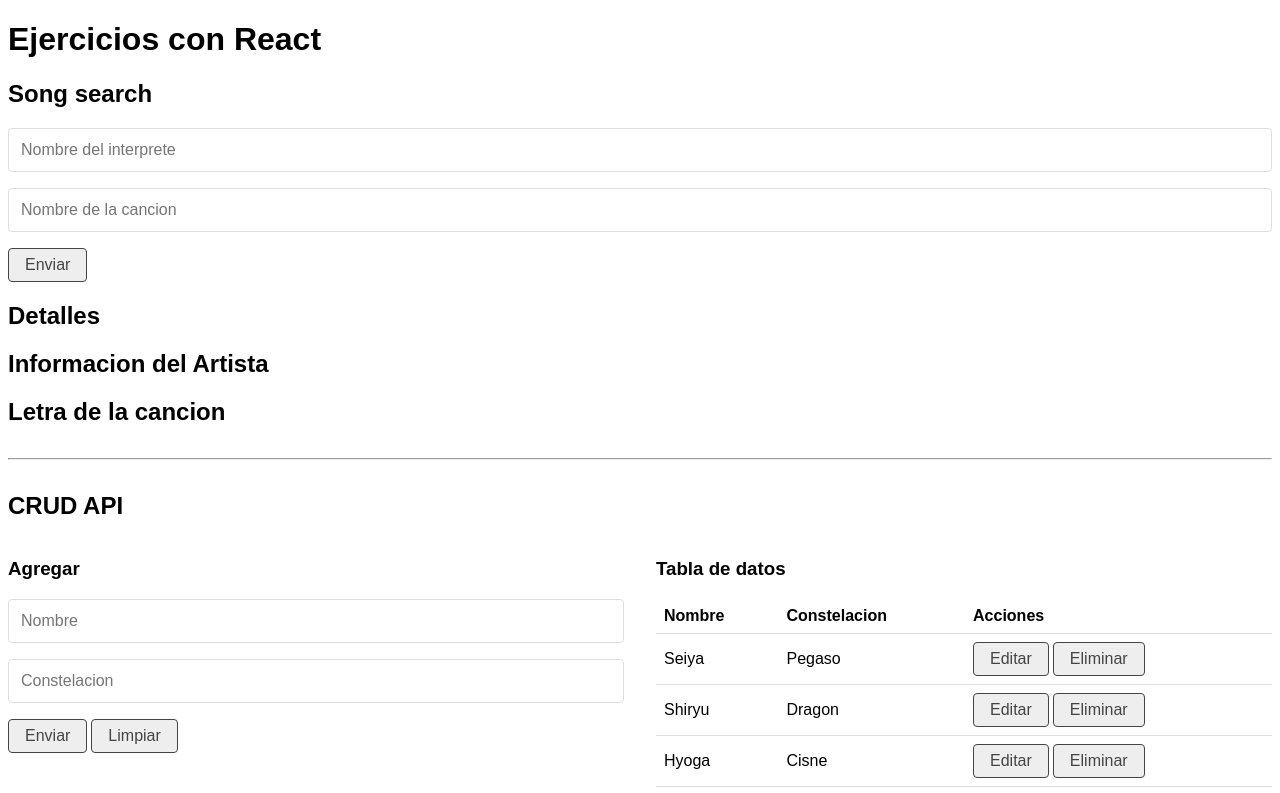
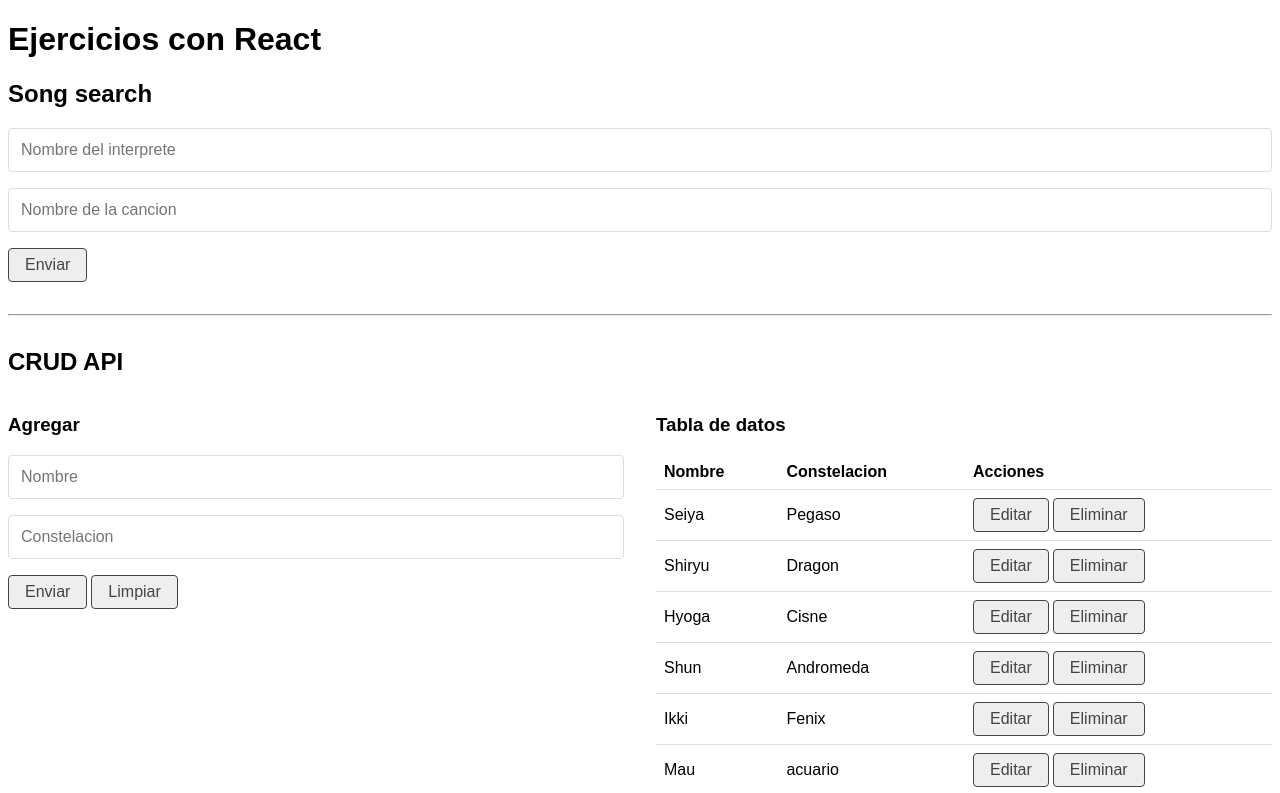
Before and after one commit to MauricioA03/react-ejercicios, a React (Create React App) app: page / in a window 1280 px wide. Shown: the top 793 px of the page. Built offline with nearby package versions, Linux system fonts and the light colour scheme; data requests are answered from the project's data file.

Commit message:
React-40-Song Search- Data conditional Render(2/5)

```diff
--- a/src/components/SongSearch/SongDetails.js
+++ b/src/components/SongSearch/SongDetails.js
@@ -1,13 +1,22 @@
 import SongArtist from "./SongArtist";
 import SongLyric from "./SongLyric";
+import Message from "../Message";
 
 const SongDetails = ({search, lyric, bio}) => {
+    if (!lyric || !bio) return null;
+
+
     return (
-        <div>
-            <h2>Detalles</h2>
-            <SongArtist/>
-            <SongLyric/>
-        </div>
+        <>
+            {lyric.error || lyric.err || lyric.name === "AbortError" ?
+                <Message
+                    msg={`Error: no exixte la cancion '${search.song}'`}
+                    bgColor={"#dc3545"}/> : <SongLyric/>}
+            {bio.artists ? <SongArtist/> :
+                <Message
+                    msg={`Error: no exixte el interprete '${search.artist}'`}
+                    bgColor={"#dc3545"}/>}
+        </>
     );
 }
 
--- a/src/components/SongSearch/SongSearch.js
+++ b/src/components/SongSearch/SongSearch.js
@@ -19,8 +19,13 @@ const SongSearch = () => {
             let artistUrl = `https://www.theaudiodb.com/api/v1/json/2/search.php?s=${artist}`;
             let songUrl = `https://api.lyrics.ovh/v1/${artist}/${song}`;
             console.log(artistUrl, songUrl);
+
             setLoading(true);
-            const [artistRes, songRes] = await Promise.all([helpHttp().get(artistUrl), helpHttp().get(songUrl),]);
+            const [artistRes, songRes] =
+                await Promise.all([
+                    helpHttp().get(artistUrl),
+                    helpHttp().get(songUrl),
+                ]);
             console.log(artistRes, songRes);
 
             setBio(artistRes);
@@ -41,7 +46,8 @@ const SongSearch = () => {
             <h2>Song search</h2>
             {loading && <Loader/>}
             <SongForm handleSearch={handleSearch}/>
-            <SongDetails search={search} lyric={lyric} bio={bio}/>
+            {search && !loading && <SongDetails search={search} lyric={lyric} bio={bio}/>}
+
         </div>
     );
 }
```
